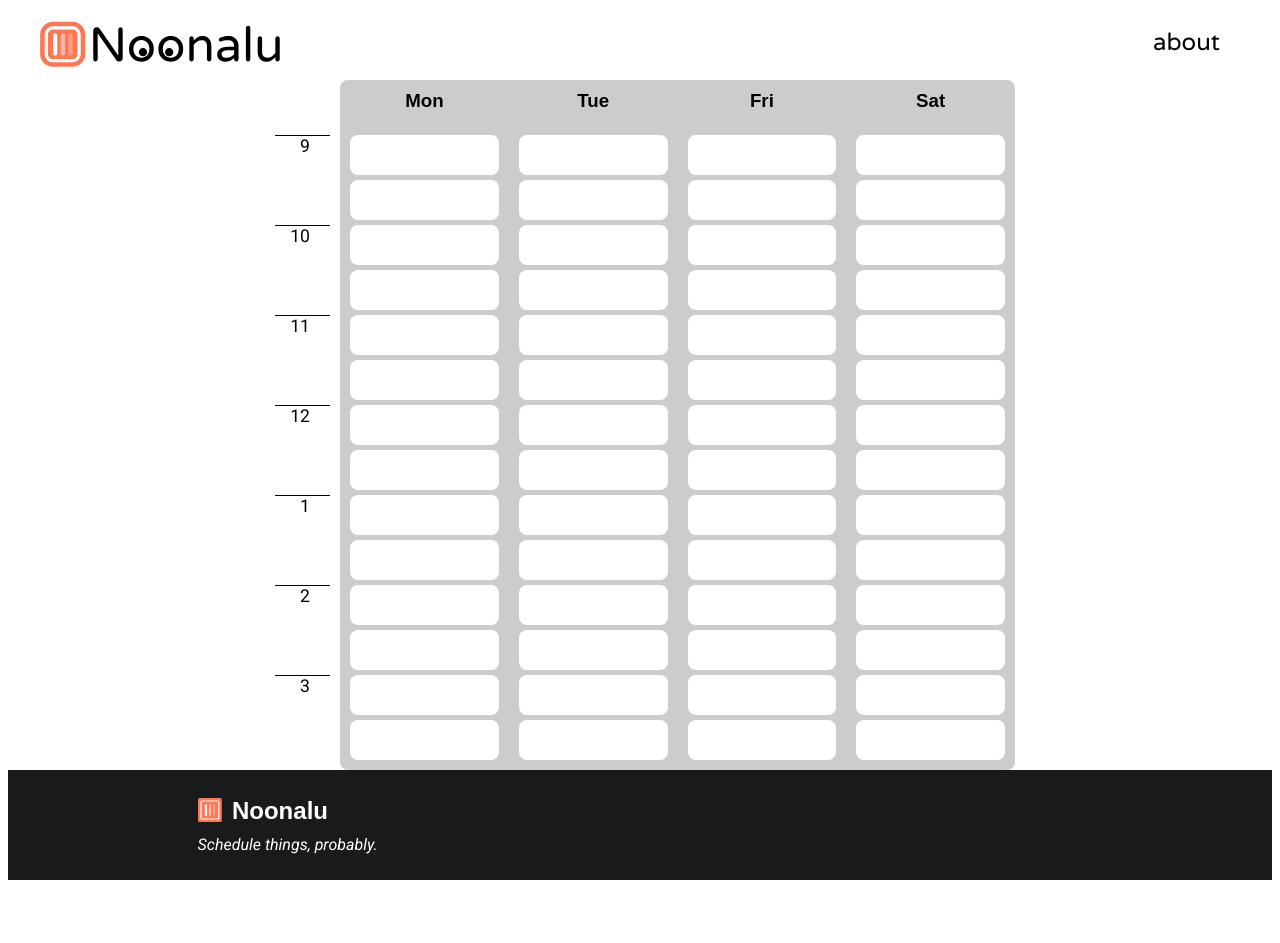
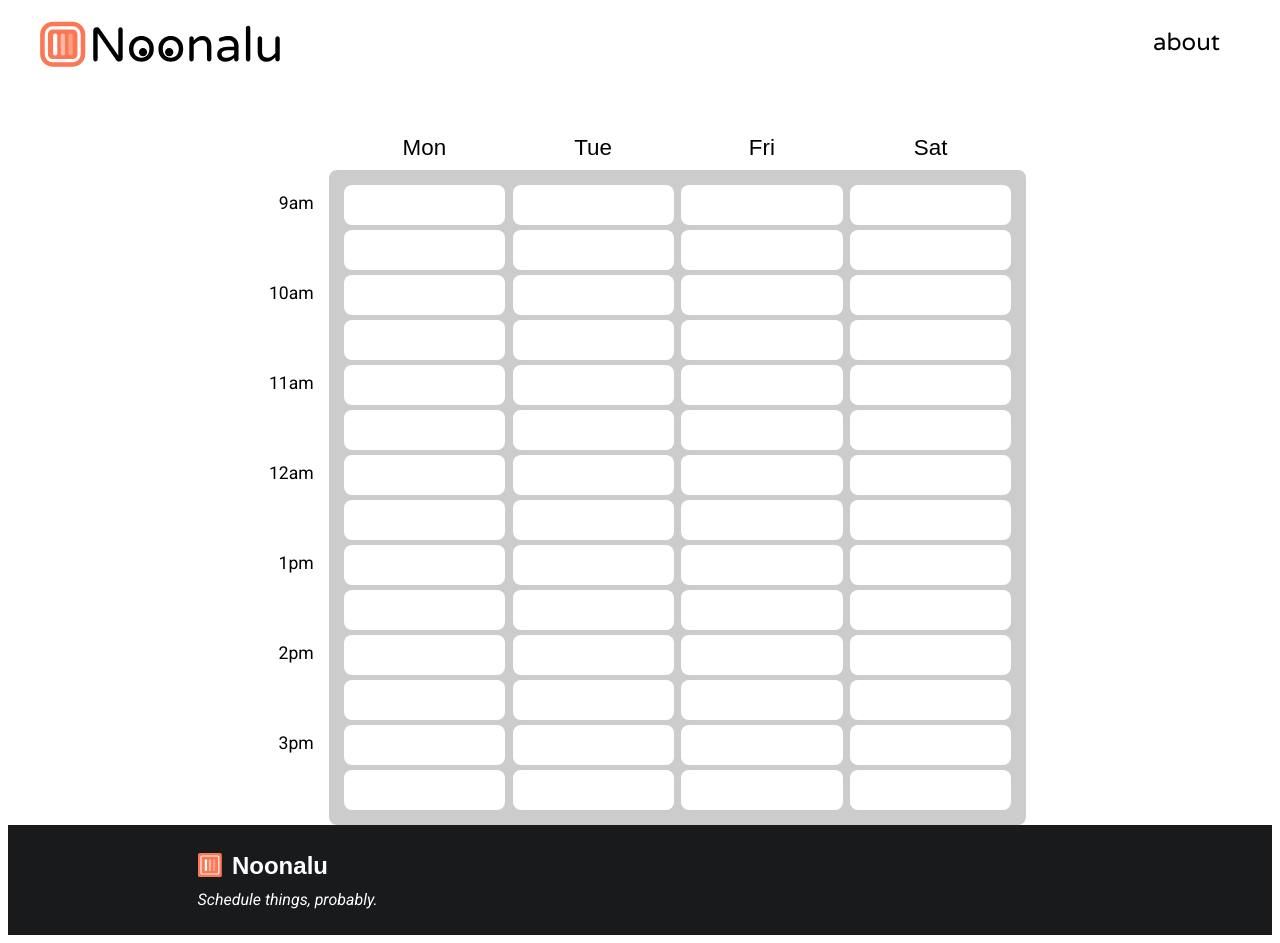
Before and after one commit to noonalu/noonalu-web, a Vue app: page /#/calendar in a window 1280 px wide. Before the commit the page ends 888 px from the top, so only its background shows below. Built offline with nearby package versions, Linux system fonts and the light colour scheme.

Commit message:
[NLU-42] Calendar spacing to match Figma; am/pm legend (#45)
* am/pm logic

* First pass of tweaks

* Inprog

* Second styling pass

* New style model

* Cleanup and adjustments

* anotha one

* Add footer back in lol

```diff
--- a/src/components/calendar/Calendar.vue
+++ b/src/components/calendar/Calendar.vue
@@ -27,7 +27,7 @@
 	}
 
 	// TODO: Make computed, didn't do it because <vague compiler complaints>
-	function timeRange(): number[] {
+	function timeRangeDisplay(): string[] {
 		// Create a range of hours that can be returned
 		// For instance, if our prop is
 		//		startTime: 9am
@@ -35,24 +35,31 @@
 		// This method would return
 		//		[9, 10, 11, 12, 1, 2, 3, 4]
 
-		let hours: number[] = []
+		let hours: string[] = []
 
 		const startHour = props.startTime.getHours()
 		const endHour = props.endTime.getHours()
 
+		// Crosses over
 		if (isMorning(startHour) && isAfternoon(endHour)) {
 			for (var i = startHour; i <= 12; i++) {
-				hours.push(i)
+				hours.push(i + "am")
 			}
 			// Start at "1" that gets converted
 			for (var i = 13; i <= endHour; i++) {
-				hours.push(i - 12)
+				hours.push((i - 12) + "pm")
 			}
+
+		// All morning or all afternoon
 		} else {
-			hours.push(-1)
 			// Loop directly
 			for (var i = startHour; i <= endHour; i++) {
-				hours.push(i)
+
+				if (isMorning(i)) {
+					hours.push(i + "am")
+				} else {
+					hours.push(i + "pm")
+				}
 			}
 		}
 
@@ -63,11 +70,10 @@
 	// Used for ranges of the calendar page
 
 	const timeRangeLength = computed<number>(() => {
-		return timeRange().length * 2
+		return timeRangeDisplay().length * 2
 	})
 
 	const dayRangeLength = computed<number>(() => {
-	// function timeRangeLength(): number {
 		return props.dayModels.length
 	})
 
@@ -81,9 +87,11 @@
 			<div id="legend">
 				<!-- Dummy first node to leave space for header -->
 				<p></p>
-				<p v-for="(hour, i) in timeRange()">{{ hour }}</p>
+				<p v-for="(hour, i) in timeRangeDisplay()" :key="i">{{ hour }}</p>
 			</div>
-			<Day v-for="(day, i) in dayModels" :dayModel="day" :timeRangeLength="timeRangeLength" />
+			<div id="leftBgCol"></div>
+			<Day v-for="(day, i) in dayModels" :key="i" :dayModel="day" :timeRangeLength="timeRangeLength" />
+			<div id="rightBgCol"></div>
 		</div>
 	</div>
 	<Footer />
@@ -93,48 +101,67 @@
 
 	#calContainer {
 		margin: 0 auto;
+		margin-top: 50px;
 		width: min(750px, 80%);
 	}
 
 	#calendar {
+		$outerPad: 15px;
+		$innerPad: $outerPad / 2;
+
 		$legend-width: 10%;
+
 		// Each column width is the total window width minus the legend-width divided by the number of days
-		grid-template-columns: $legend-width repeat(v-bind('dayRangeLength'), calc((100% - $legend-width) / v-bind('dayRangeLength')));
+		$dayRange: v-bind('dayRangeLength');
+		$dayWidth: calc((100% - $legend-width) / $dayRange);
+
+		// $innerPad is provided later
+		// to maintain consistent col width.
+		$bgColWidth: calc($outerPad - calc($innerPad / 2));
+
+		// Note: two cols exclusively for background-color
+		grid-template-columns: $legend-width $bgColWidth repeat($dayRange, $dayWidth) $bgColWidth;
 		display: grid;
 		justify-content: center;
 
 		// HACK: Style background for the calendar
-		// Since we can't style around row gaps,
-		// we need to do some manual... adjustments.
-		&>div {
+		// (Since we can't style under `column-gap`)
+		//
+		// Key iea: style the second col, first day of week,
+		// as if its the first column.
+		// The first actual column is the legend.
+
+		#leftBgCol, #rightBgCol {
 			background-color: rgba(black, 0.2);
-			padding: 10px;
+			margin-top: 40px;
+		}
 
-			// Border radius only on edges of first & last "real" col
-			// (I can't believe this works...)
-			&:nth-child(2) {
-				border-radius: 8px 0 0 8px;
-			}
+		#leftBgCol {
+			border-radius: 8px 0 0 8px;
+		}
 
-			&:last-child {
-				border-radius: 0 8px 8px 0;
-			}
+		#rightBgCol {
+			border-radius: 0 8px 8px 0;
+		}
+
+		// Account for doubling in inner cols
+		&::v-deep .incrementContainer {
+			padding: $outerPad ($innerPad / 2);
 		}
 
 		#legend {
 			display: grid;
+			row-gap: 5px;
 			grid-template-rows: repeat(v-bind('timeRangeLength'), 40px);
-			row-gap: 5px;
 			background-color: white;
+			user-select: none;
 
-			// Day cols
 			p {
+				// background-color: $primary;
 				grid-row: span 2;
 				font-size: 1.1rem;
-				margin: 0;
-				padding-right: 20px;
+				margin-right: 15px;
 				text-align: right;
-				border-top: 1px solid black;
 
 				// Hidden empty first cell
 				// to match day of week name
--- a/src/components/calendar/Day.vue
+++ b/src/components/calendar/Day.vue
@@ -64,22 +64,40 @@
 		@mouseleave="mouseleave"
 	>
     	<h3>{{ dayModel.name }}</h3>
+    	<div class="incrementContainer">
 			<Increment
 				v-for="i in timeRangeLength"
 				:index="i"
+				:key="i"
 				@child-mouseenter="childMouseenter"
 				@child-mousedown="childMousedown"
+				class="increment"
 				:class="{ selectedElement: intersections.get(i) }"
 			/>
+		</div>
 	</div>
 </template>
 
 <style scoped lang="scss">
 
 	.day {
+		user-select: none;
+
+		h3 {
+			font-size: 1.4rem;
+			text-align: center;
+			height: 40px;
+			margin: 0;
+			padding-top: 5px; // Bump a bit closer
+			font-weight: normal;
+			background-color: white;
+		}
+	}
+
+	.incrementContainer {
 		display: grid;
 		row-gap: 5px;
-		user-select: none;
+		background-color: rgba(black, 0.2);
 	}
 
 	// The selected "day" element
@@ -89,10 +107,5 @@
 		color: black;
 	}
 
-	h3 {
-		text-align: center;
-		height: 40px;
-		margin: 0;
-	}
 
 </style>
```
Lines whose indentation alone changed are shown as unchanged.
